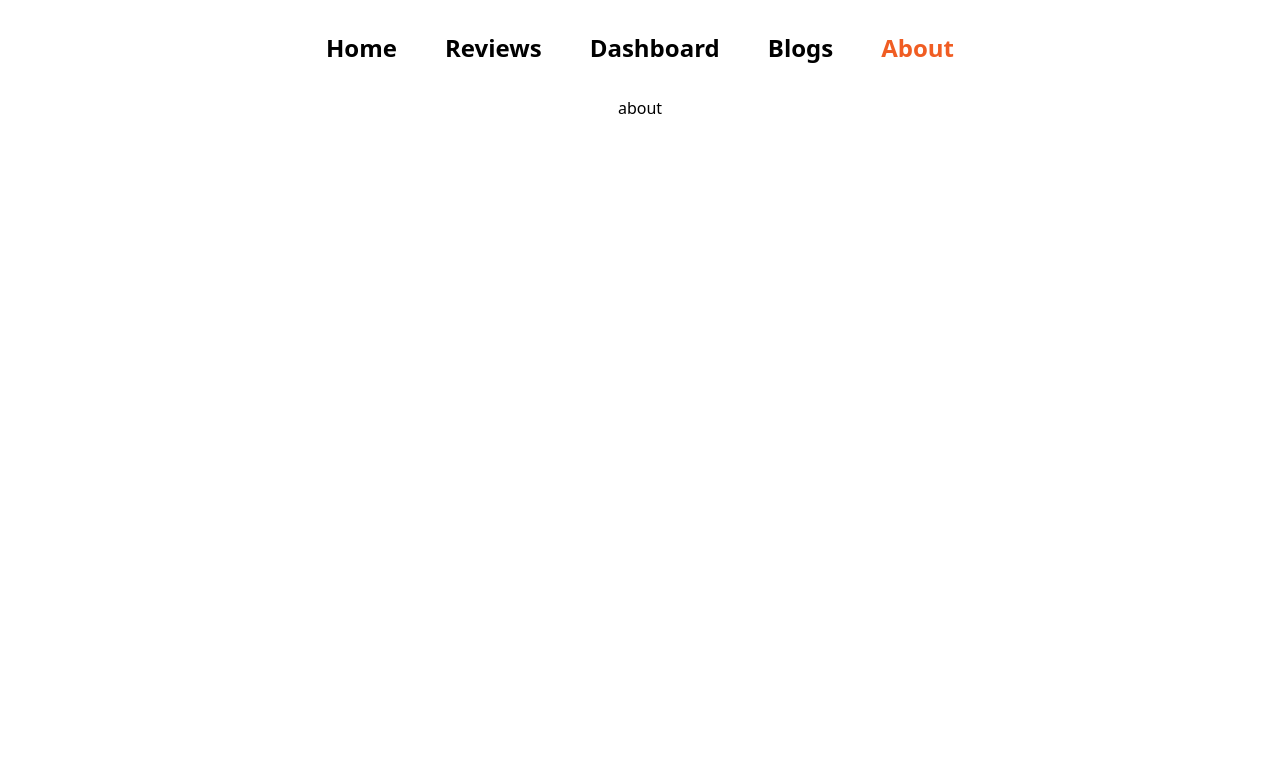
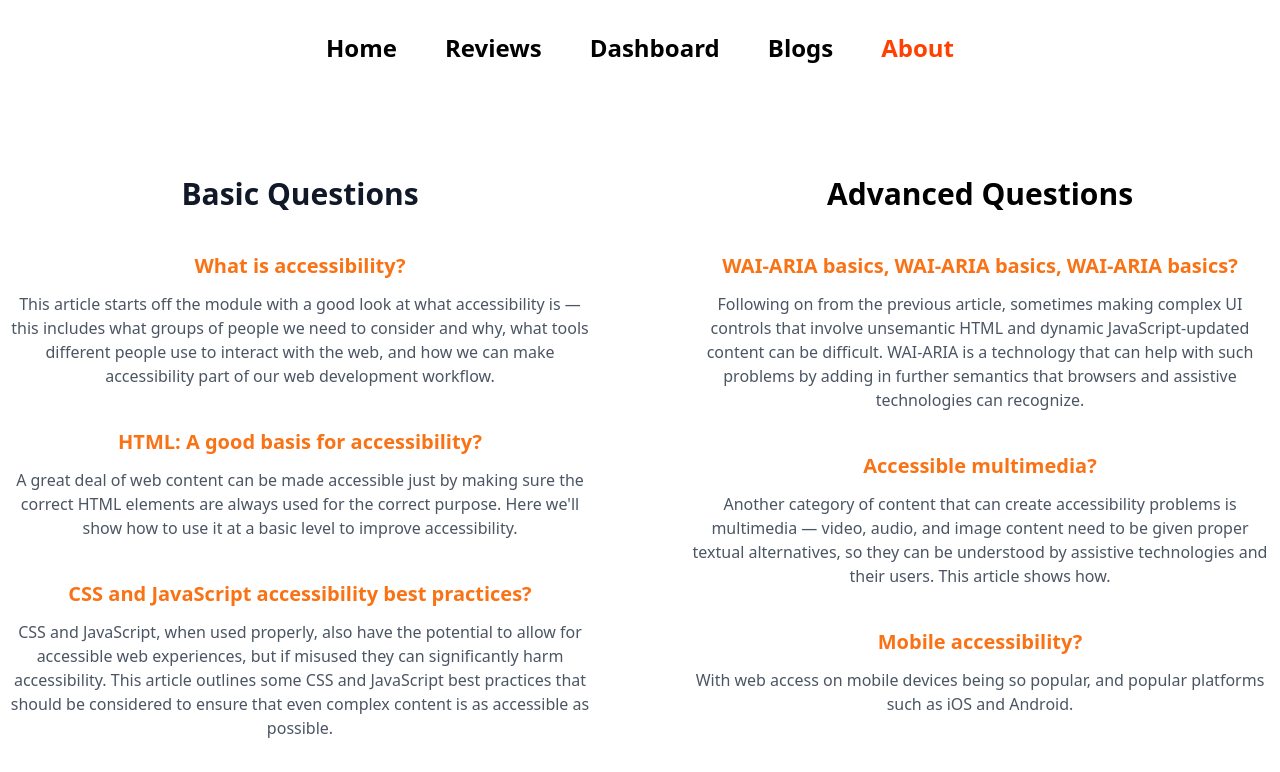
Before and after one commit to AbuKausar007/product-review-perfect-choice-assignment-9, a React (Create React App) app: page /about in a window 1280 px wide. Shown: the top 772 px of the page. Built offline with nearby package versions, Linux system fonts and the light colour scheme.

Commit message:
bullet point at mark down file done

```diff
--- a/src/components/About/About.js
+++ b/src/components/About/About.js
@@ -1,10 +1,87 @@
+// import React from "react";
+
+// const About = () => {
+//   return (
+//     <div>
+//       <h1>about</h1>
+//     </div>
+//   );
+// };
+
+// export default About;
 import React from "react";
 
 const About = () => {
   return (
-    <div>
-      <h1>about</h1>
-    </div>
+    <section class="px-4 pt-20 pb-24 mx-auto max-w-7xl md:px-2">
+      <div class="grid grid-cols-1 gap-24 md:grid-cols-2">
+        <div>
+          <h1 class="mb-6 text-4xl font-bold text-gray-900 md:text-3xl">
+            Basic Questions
+          </h1>
+          <p class="mt-10 mb-3 font-semibold text-xl text-orange-500">
+            What is accessibility?
+          </p>
+          <p class="text-gray-600">
+            This article starts off the module with a good look at what
+            accessibility is — this includes what groups of people we need to
+            consider and why, what tools different people use to interact with
+            the web, and how we can make accessibility part of our web
+            development workflow.
+          </p>
+          <p class="mt-10 mb-3 font-semibold text-xl text-orange-500">
+            HTML: A good basis for accessibility?
+          </p>
+          <p class="text-gray-600">
+            A great deal of web content can be made accessible just by making
+            sure the correct HTML elements are always used for the correct
+            purpose. Here we'll show how to use it at a basic level to improve
+            accessibility.
+          </p>
+          <p class="mt-10 mb-3 font-semibold text-xl text-orange-500">
+            CSS and JavaScript accessibility best practices?
+          </p>
+          <p class="text-gray-600">
+            CSS and JavaScript, when used properly, also have the potential to
+            allow for accessible web experiences, but if misused they can
+            significantly harm accessibility. This article outlines some CSS and
+            JavaScript best practices that should be considered to ensure that
+            even complex content is as accessible as possible.
+          </p>
+        </div>
+        <div>
+          <h1 class="mb-6 text-4xl font-bold md:text-3xl">
+            Advanced Questions
+          </h1>
+          <p class="mt-10 mb-3 font-semibold text-xl text-orange-500">
+            WAI-ARIA basics, WAI-ARIA basics, WAI-ARIA basics?
+          </p>
+          <p class="text-gray-600">
+            Following on from the previous article, sometimes making complex UI
+            controls that involve unsemantic HTML and dynamic JavaScript-updated
+            content can be difficult. WAI-ARIA is a technology that can help
+            with such problems by adding in further semantics that browsers and
+            assistive technologies can recognize.
+          </p>
+          <p class="mt-10 mb-3 font-semibold text-xl text-orange-500">
+            Accessible multimedia?
+          </p>
+          <p class="text-gray-600">
+            Another category of content that can create accessibility problems
+            is multimedia — video, audio, and image content need to be given
+            proper textual alternatives, so they can be understood by assistive
+            technologies and their users. This article shows how.
+          </p>
+          <p class="mt-10 mb-3 font-semibold text-xl text-orange-500">
+            Mobile accessibility?
+          </p>
+          <p class="text-gray-600">
+            With web access on mobile devices being so popular, and popular
+            platforms such as iOS and Android.
+          </p>
+        </div>
+      </div>
+    </section>
   );
 };
 
--- a/src/components/AllReviews/AllReviews.js
+++ b/src/components/AllReviews/AllReviews.js
@@ -5,10 +5,10 @@
   return (
     <div>
       <div className="review">
-        <img className="w-1/2 mx-auto" src={imageURL} alt="" />
+        <img className="w-1/3 mx-auto" src={imageURL} alt="" />
         <h1 className="text-3xl font-semibold pt-3">{name}</h1>
         <p className="text-2xl font-bold text-orange-500">{rating}</p>
-        <p className="text-xl">{description}</p>
+        <p className="text-xl pt-1">{description}</p>
       </div>
     </div>
   );
--- a/src/components/CustomLink/CustomLink.js
+++ b/src/components/CustomLink/CustomLink.js
@@ -7,7 +7,7 @@
 
   return (
     <div>
-      <Link style={{ color: match ? "#F05D23" : "black" }} to={to} {...props}>
+      <Link style={{ color: match ? "#ff4000" : "black" }} to={to} {...props}>
         {children}
       </Link>
       {/* {match && " (active)"} */}
--- a/src/components/Home/Home.css
+++ b/src/components/Home/Home.css
@@ -19,3 +19,6 @@
     color: #ff4000;
     background-color: #222831;
 }
+.orange-color {
+    color: #F05D23;
+}
--- a/src/components/Home/Home.js
+++ b/src/components/Home/Home.js
@@ -1,4 +1,4 @@
-import React, { useContext, useEffect, useState } from "react";
+import React, { useContext, useEffect } from "react";
 import "./Home.css";
 import img from "../../images/accessories.jpg";
 import Review from "../Review/Review";
@@ -20,10 +20,10 @@
       <section className="home-container m-auto">
         <div className="">
           <h1 className="text-6xl text-left font-semibold font-sans ">
-            Your Perfect Choice!
+            Your <span className="orange-color">Perfect Choice!</span>
           </h1>
-          <h2 className="text-4xl text-left font-semibold font-sans py-5">
-            Believe In You.
+          <h2 className="text-6xl text-left font-semibold font-sans py-5">
+            <span className="orange-color">Believe</span> In You.
           </h2>
           <h3 className="text-xl text-justify py-8 ">
             Always Perform an Initial Brand Audit Before You Begin. Find Out
@@ -41,7 +41,9 @@
         </div>
       </section>
       <section>
-        <h1 className="text-5xl font-semibold py-16">Customer Reviews.</h1>
+        <h1 className="text-5xl font-semibold py-16">
+          Customer <span className="orange-color">Reviews.</span>
+        </h1>
         <div className="grid grid-cols-3 gap-8 w-4/5 m-auto">
           {threeReviews.map((review) => (
             <Review key={review._id} review={review}></Review>
--- a/src/components/Review/Review.js
+++ b/src/components/Review/Review.js
@@ -6,10 +6,10 @@
   return (
     <div>
       <div className="review">
-        <img className="w-1/2 mx-auto" src={imageURL} alt="" />
+        <img className=" w-1/3 mx-auto" src={imageURL} alt="" />
         <h1 className="text-3xl font-semibold pt-3">{name}</h1>
         <p className="text-2xl font-bold text-orange-500">{rating}</p>
-        <p className="text-xl">{description}</p>
+        <p className="text-xl pt-1">{description}</p>
       </div>
     </div>
   );
--- a/src/components/Reviews/Reviews.js
+++ b/src/components/Reviews/Reviews.js
@@ -6,10 +6,15 @@
   const [reviews] = useContext(ReviewContext);
 
   return (
-    <div className="grid grid-cols-3 gap-8 w-4/5 m-auto pb-12">
-      {reviews.map((review) => (
-        <AllReviews key={review._id} review={review}></AllReviews>
-      ))}
+    <div>
+      <h1 className="text-5xl font-semibold  pb-10">
+        What Our <span className="text-orange-500">Customer Says!</span>
+      </h1>
+      <div className="grid grid-cols-3 gap-8 w-4/5 m-auto pb-12">
+        {reviews.map((review) => (
+          <AllReviews key={review._id} review={review}></AllReviews>
+        ))}
+      </div>
     </div>
   );
 };
```
